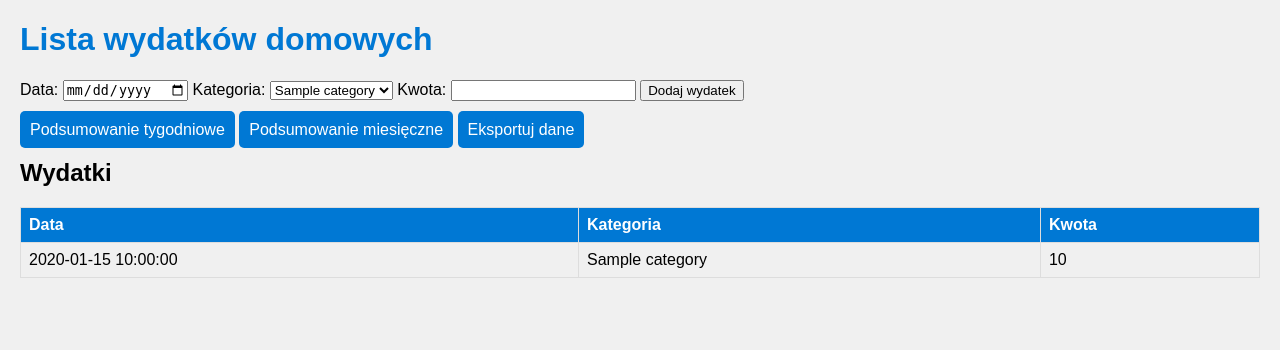
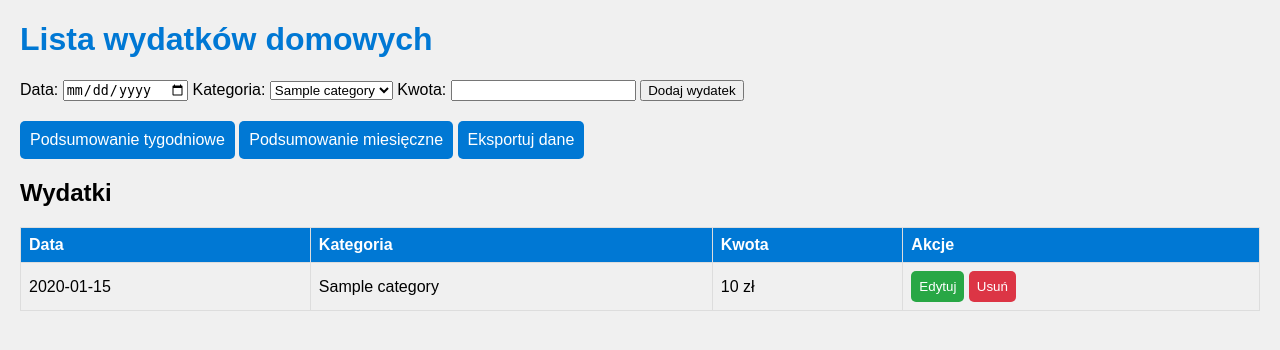
Before and after one commit to martiniooo/aplikacja_azure, a Flask app: template templates/index.html in a window 1280 px wide. Shown: the top 350 px of the page. Run offline with Flask 3, Linux system fonts and the light colour scheme; the template is opened without the code that fills it: most values are stand-ins (such as "Sample title", 1, 10 or a date in 2020).

Commit message:
dodano wykresy i przyciski edycji i usuwania

```diff
--- a/templates/index.html
+++ b/templates/index.html
@@ -10,12 +10,16 @@
         th, td { border: 1px solid #ddd; padding: 8px; text-align: left; }
         th { background-color: #0078d4; color: white; }
         form { margin: 20px 0; }
-        .button { padding: 10px; background-color: #0078d4; color: white; text-decoration: none; border-radius: 5px; }
+        .button { padding: 10px; background-color: #0078d4; color: white; text-decoration: none; border-radius: 5px; display: inline-block; }
+        .edit-btn { padding: 8px; background-color: #28a745; color: white; border: none; border-radius: 5px; cursor: pointer; }
+        .edit-btn:hover { background-color: #218838; }
+        .delete-btn { padding: 8px; background-color: #dc3545; color: white; border: none; border-radius: 5px; cursor: pointer; }
+        .delete-btn:hover { background-color: #c82333; }
     </style>
 </head>
 <body>
     <h1>Lista wydatków domowych</h1>
-    <form method="POST" action="/add">
+    <form method="POST" action="{{ url_for('add_expense') }}">
         <label>Data: <input type="date" name="date" required></label>
         <label>Kategoria:
             <select name="category" required>
@@ -27,21 +31,28 @@
         <label>Kwota: <input type="number" step="0.01" name="amount" required></label>
         <button type="submit">Dodaj wydatek</button>
     </form>
-    <a href="/summary/weekly" class="button">Podsumowanie tygodniowe</a>
-    <a href="/summary/monthly" class="button">Podsumowanie miesięczne</a>
-    <a href="/export" class="button">Eksportuj dane</a>
+    <a href="{{ url_for('summary', period='weekly') }}" class="button">Podsumowanie tygodniowe</a>
+    <a href="{{ url_for('summary', period='monthly') }}" class="button">Podsumowanie miesięczne</a>
+    <a href="{{ url_for('export') }}" class="button">Eksportuj dane</a>
     <h2>Wydatki</h2>
     <table>
         <tr>
             <th>Data</th>
             <th>Kategoria</th>
             <th>Kwota</th>
+            <th>Akcje</th>
         </tr>
         {% for expense in expenses %}
         <tr>
-            <td>{{ expense.date }}</td>
+            <td>{{ expense.date.strftime('%Y-%m-%d') }}</td>
             <td>{{ expense.category }}</td>
-            <td>{{ expense.amount }}</td>
+            <td>{{ expense.amount|round(2) }} zł</td>
+            <td>
+                <a href="{{ url_for('edit_expense', id=expense.id) }}"><button class="edit-btn">Edytuj</button></a>
+                <form action="{{ url_for('delete_expense', id=expense.id) }}" method="POST" style="display:inline;">
+                    <button type="submit" class="delete-btn" onclick="return confirm('Czy na pewno chcesz usunąć ten wydatek?')">Usuń</button>
+                </form>
+            </td>
         </tr>
         {% endfor %}
     </table>
```
